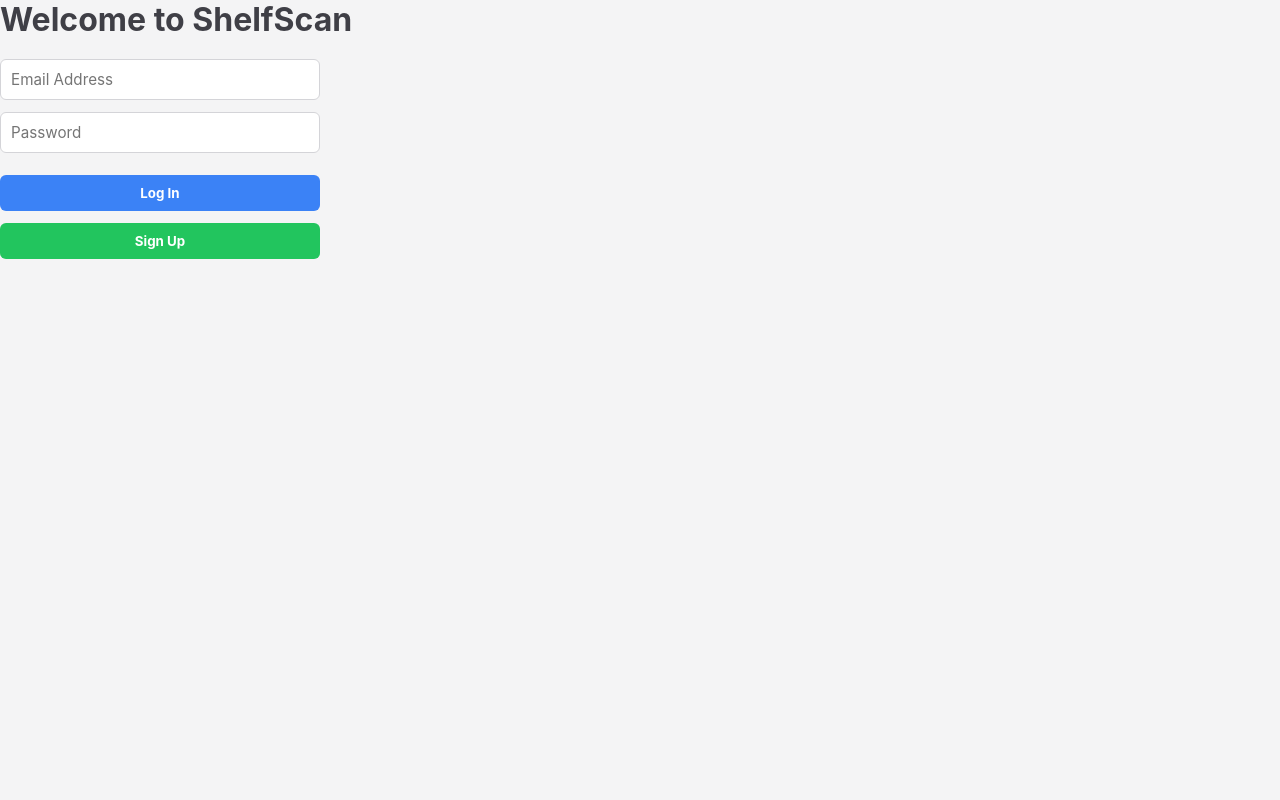
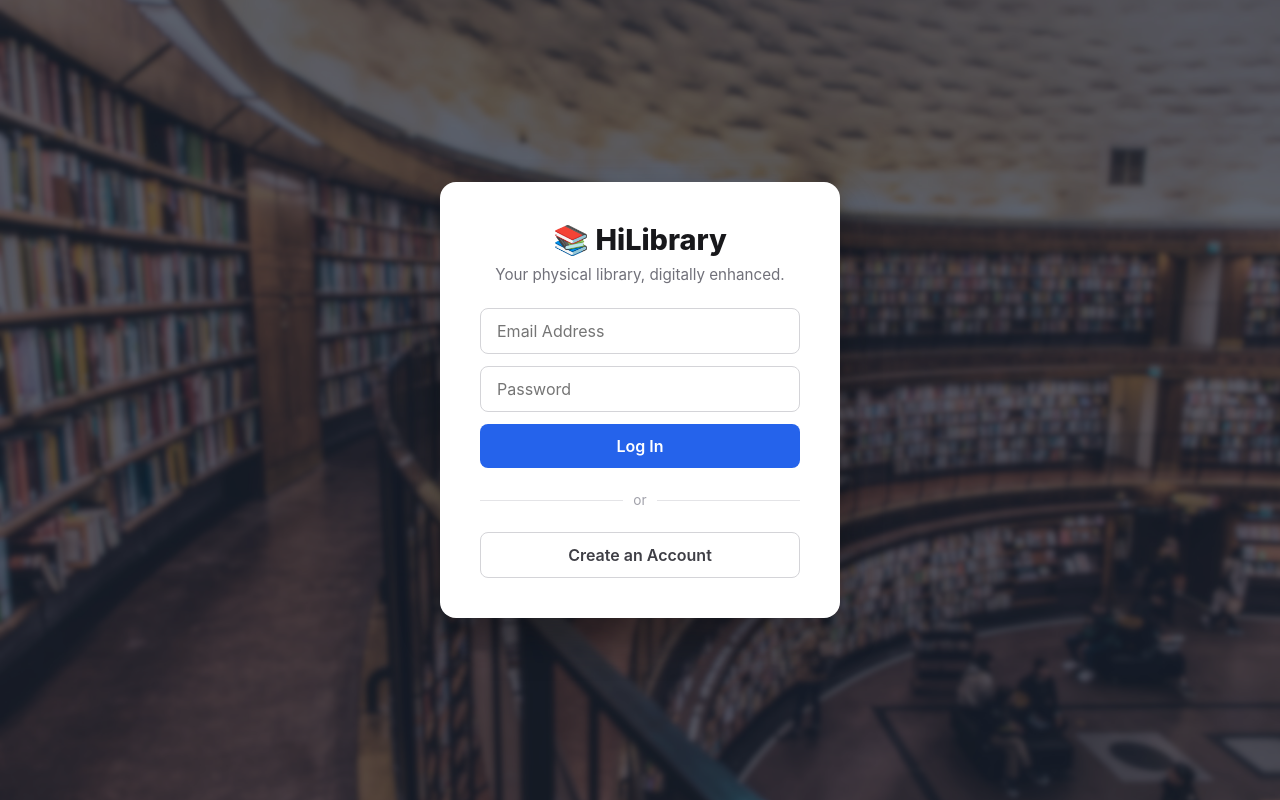
Before and after one commit to alexalexalex09/book-library-app, a website: page client/src/index.html in a window 1280 px wide. Drawn offline with nearby package versions, Linux system fonts and the light colour scheme.

Commit message:
Login refresh

```diff
--- a/client/src/css/style.css
+++ b/client/src/css/style.css
@@ -259,3 +259,126 @@ body {
 }
 
 .manager-list-item:last-child { border-bottom: none; }
+
+/* --- Auth View & Login Screen --- */
+.auth-wrapper {
+  position: relative;
+  width: 100vw;
+  height: 100vh;
+  display: flex;
+  align-items: center;
+  justify-content: center;
+}
+
+.auth-background {
+  position: absolute;
+  top: 0; left: 0; width: 100%; height: 100%;
+  /* Load the lightweight preview image first */
+  background-image: url('../img/anna-hunko-ajE5goOGzZc-unsplash-preview.jpg');
+  background-size: cover;
+  background-position: center;
+  z-index: 1;
+  /* Smoothly fade between the images when the JS updates the property */
+  transition: background-image 0.5s ease-in-out;
+}
+
+/* Dark overlay to ensure card pops */
+.auth-background::after {
+  content: '';
+  position: absolute;
+  top: 0; left: 0; width: 100%; height: 100%;
+  background: rgba(15, 23, 42, 0.65);
+}
+
+.auth-card {
+  position: absolute; /* Changed from relative */
+  top: 50%;
+  left: 50%;
+  transform: translate(-50%, -50%);
+  z-index: 2;
+  background: white;
+  width: 100%;
+  max-width: 400px;
+  padding: 40px;
+  border-radius: 16px;
+  box-shadow: 0 20px 40px rgba(0,0,0,0.3);
+  text-align: center;
+}
+
+.auth-header h2 {
+  font-size: 1.8rem;
+  color: #18181b;
+  margin-bottom: 8px;
+  font-weight: 800;
+}
+
+.auth-header p {
+  color: #71717a;
+  font-size: 0.95rem;
+  margin-bottom: 24px;
+}
+
+.auth-form {
+  display: flex;
+  flex-direction: column;
+  gap: 12px;
+}
+
+.auth-input {
+  width: 100%;
+  padding: 12px 16px;
+  border: 1px solid #d4d4d8;
+  border-radius: 8px;
+  font-size: 1rem;
+  transition: all 0.2s;
+}
+
+.auth-input:focus {
+  outline: none;
+  border-color: #3b82f6;
+  box-shadow: 0 0 0 3px rgba(59, 130, 246, 0.15);
+}
+
+.auth-btn {
+  width: 100%;
+  padding: 12px;
+  border-radius: 8px;
+  font-size: 1rem;
+  font-weight: 600;
+  cursor: pointer;
+  transition: all 0.2s;
+}
+
+.primary-btn {
+  background-color: #2563eb;
+  color: white;
+  border: none;
+}
+
+.primary-btn:hover { background-color: #1d4ed8; }
+
+.secondary-btn {
+  background-color: white;
+  color: #3f3f46;
+  border: 1px solid #d4d4d8;
+}
+
+.secondary-btn:hover { background-color: #f4f4f5; }
+
+.auth-divider {
+  display: flex;
+  align-items: center;
+  text-align: center;
+  margin: 12px 0;
+  color: #a1a1aa;
+  font-size: 0.85rem;
+}
+
+.auth-divider::before,
+.auth-divider::after {
+  content: '';
+  flex: 1;
+  border-bottom: 1px solid #e4e4e7;
+}
+
+.auth-divider span { padding: 0 10px; }
--- a/client/src/index.html
+++ b/client/src/index.html
@@ -3,7 +3,7 @@
 <head>
   <meta charset="UTF-8">
   <meta name="viewport" content="width=device-width, initial-scale=1.0">
-  <title>ShelfScan</title>
+  <title>HiLibrary</title>
 
   <!-- CSS Stylesheet -->
   <link rel="stylesheet" href="css/style.css">
@@ -14,13 +14,24 @@
 <body>
 
   <!-- Logged Out / Auth View -->
-  <div id="loggedOutView" style="display: flex; flex-direction: column; align-items: center; justify-content: center; height: 100vh;">
-    <h2 style="font-size: 2rem; margin-bottom: 20px; color: #3f3f46;">Welcome to ShelfScan</h2>
-    <div style="display: flex; flex-direction: column; gap: 12px; width: 320px;">
-      <input type="email" id="emailInput" placeholder="Email Address" class="search-input" style="margin-bottom: 0;">
-      <input type="password" id="passwordInput" placeholder="Password" class="search-input" style="margin-bottom: 0;">
-      <button id="loginBtn" style="padding: 10px; background-color: #3b82f6; color: white; border: none; border-radius: 6px; cursor: pointer; font-weight: bold; margin-top: 10px;">Log In</button>
-      <button id="signupBtn" style="padding: 10px; background-color: #22c55e; color: white; border: none; border-radius: 6px; cursor: pointer; font-weight: bold;">Sign Up</button>
+<div id="loggedOutView" class="auth-wrapper">
+    <div class="auth-background"></div>
+    <div class="auth-card">
+      <div class="auth-header">
+        <h2>📚 HiLibrary</h2>
+        <p>Your physical library, digitally enhanced.</p>
+      </div>
+
+      <div class="auth-form">
+        <input type="email" id="emailInput" placeholder="Email Address" class="auth-input">
+        <input type="password" id="passwordInput" placeholder="Password" class="auth-input">
+
+        <button id="loginBtn" class="auth-btn primary-btn">Log In</button>
+
+        <div class="auth-divider"><span>or</span></div>
+
+        <button id="signupBtn" class="auth-btn secondary-btn">Create an Account</button>
+      </div>
     </div>
   </div>
 
@@ -29,7 +40,7 @@
 
     <!-- Top Navigation -->
     <nav class="app-nav">
-      <div class="nav-brand" style="font-weight: 800; font-size: 1.25rem; color: #18181b;">📚 ShelfScan</div>
+      <div class="nav-brand" style="font-weight: 800; font-size: 1.25rem; color: #18181b;">📚 HiLibrary</div>
       <div class="nav-links">
         <button id="navUploadBtn" class="nav-btn active">Upload & Scan</button>
         <button id="navLibraryBtn" class="nav-btn">Infinite Library Map</button>
--- a/client/src/js/app.js
+++ b/client/src/js/app.js
@@ -40,6 +40,27 @@ function switchView(view) {
 
 navUploadBtn?.addEventListener("click", () => switchView("upload"));
 navLibraryBtn?.addEventListener("click", () => switchView("library"));
+
+// --- PROGRESSIVE BACKGROUND LOADING ---
+function loadHighResBackground() {
+  const bgElement = document.querySelector(".auth-background");
+  if (!bgElement) return;
+
+  const highResUrl = "../img/anna-hunko-ajE5goOGzZc-unsplash.jpg";
+
+  // Create an invisible image in memory to trigger the network download
+  const imgLoader = new Image();
+
+  imgLoader.onload = () => {
+    // Once fully downloaded, swap the CSS background to the high-res version
+    bgElement.style.backgroundImage = `url('${highResUrl}')`;
+  };
+
+  imgLoader.src = highResUrl;
+}
+
+// Trigger the progressive load immediately
+loadHighResBackground();
 
 // 1. Initialize Supabase Client
 const SUPABASE_URL = "https://wqxvahmiblqgsjyywxpa.supabase.co";
```
Also changed, not shown: client/src/img/anna-hunko-ajE5goOGzZc-unsplash-preview.jpg (added), 1 other file.
